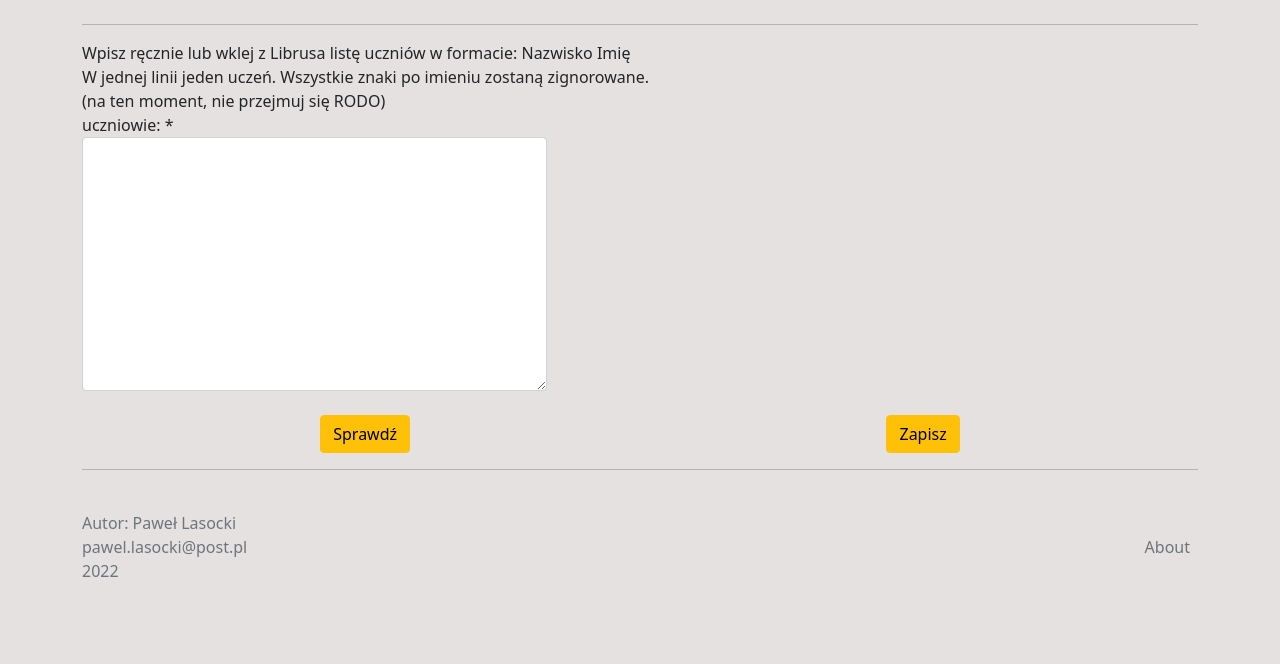
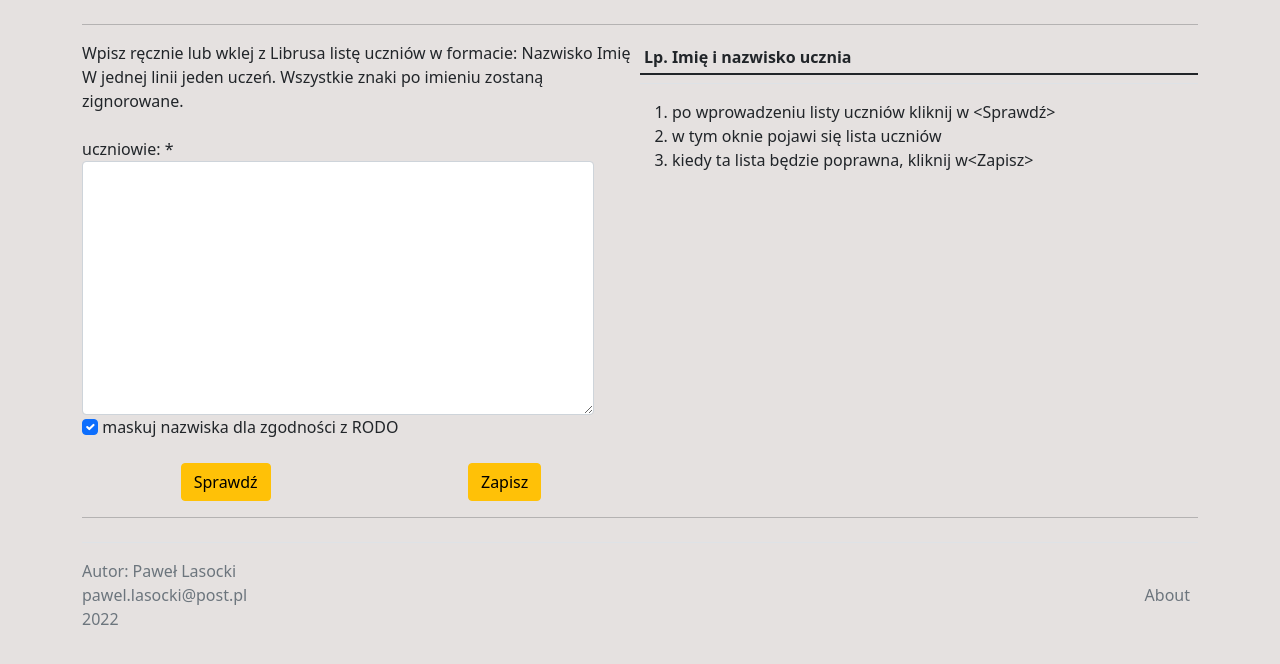
Before and after one commit to laspaw/OcenaKolezenska_django, a Django app: page /teacher/add_students/12 in a window 1280 px wide. Shown: the part 93-757 px from the top of the page. Run offline with Django 4.2, Linux system fonts and the light colour scheme; lists and menus that the app fills with data are empty; some libraries are stand-ins or nearby versions.

Commit message:
add_students 100%

```diff
--- a/teacher/forms.py
+++ b/teacher/forms.py
@@ -5,11 +5,14 @@ from .views import Semester
 
 
 class AddClassForm(forms.Form):
-    semester = forms.ChoiceField(widget=forms.Select(attrs={'class': 'form-control dropdown-toggle'}), choices=Semester.get_semester_choices(), label='wybierz semestr')
-    class_number = forms.EmailField(widget=forms.TextInput(attrs={'class': 'form-control'}), label='cyfra klasy, np: 1    :')
-    class_letter = forms.CharField(widget=forms.TextInput(attrs={'class': 'form-control'}), label='litera klasy, np: A    :')
-    school = forms.CharField(widget=forms.TextInput(attrs={'class': 'form-control'}), required=False, label='(opcjonalne) szkoła, np: ZSP Smolec')
-
+    semester = forms.ChoiceField(widget=forms.Select(attrs={'class': 'form-control dropdown-toggle'}),
+                                 choices=Semester.get_semester_choices(), label='wybierz semestr')
+    class_number = forms.EmailField(widget=forms.TextInput(attrs={'class': 'form-control', 'placeholder':'np: 1'}),
+                                    label='cyfra klasy:')
+    class_letter = forms.CharField(widget=forms.TextInput(attrs={'class': 'form-control', 'placeholder':'np: A'}),
+                                   label='litera klasy:')
+    school = forms.CharField(widget=forms.TextInput(attrs={'class': 'form-control', 'placeholder':'np: ZSP Smolec'}),
+                             required=False, label='szkoła:')
     def __init__(self, *args, **kwargs):
         super().__init__(*args, **kwargs)
         self.helper = FormHelper()
@@ -35,6 +38,8 @@ class AddClassForm(forms.Form):
 
 class AddStudentsForm(forms.Form):
     students = forms.CharField(widget=forms.Textarea(attrs={'class': 'form-control'}), label='uczniowie: ')
+    mask_lastnames = forms.BooleanField(widget=forms.CheckboxInput(attrs={'class': 'form-check-input'}),
+                                        required=False, initial=True, label='maskuj nazwiska dla zgodności z RODO')
 
     def __init__(self, *args, **kwargs):
         super().__init__(*args, **kwargs)
@@ -44,13 +49,13 @@ class AddStudentsForm(forms.Form):
         self.helper.layout = Layout(
             HTML('Wpisz ręcznie lub wklej z Librusa listę uczniów w formacie: Nazwisko Imię<br>'),
             HTML('W jednej linii jeden uczeń. Wszystkie znaki po imieniu zostaną zignorowane.<br>'),
-            HTML('(na ten moment, nie przejmuj się RODO)'),
+            HTML('<br>'),
 
-            Row('students', css_class='form-group col-md-5 mb-0'),
+            Row('students', css_class='form-group col-md-11 mb-0'),
+            Row('mask_lastnames'),
             HTML('<br>'),
             ButtonHolder(
                 Submit('check', 'Sprawdź', css_class='btn btn-warning'),
                 Submit('save', 'Zapisz', css_class='btn btn-warning'),
                 css_class="d-flex justify-content-around"),
-
         )
--- a/teacher/templates/teacher/add_students.html
+++ b/teacher/templates/teacher/add_students.html
@@ -2,8 +2,29 @@
 {% load static %}
 {% load crispy_forms_tags %}
 {% block content %}
-    <div class="container">
-        {{ debug }}
-        {% crispy form %}
+<div class="d-flex flex-row container">
+  <div class="col-md-6">{% crispy form form.helper %}</div>
+  <div class="col-md-6">
+
+        <table class="table table-sm">
+          <thead>
+            <tr>
+                <th style="width: 5%">
+                   Lp. Imię i nazwisko ucznia
+                </th>
+            </tr>
+          </thead>
+          <tbody>
+                <tr>
+                  <td></td>
+                </tr>
+          </tbody>
+        </table>
+        <ol>
+            {% for student in review_students_list %}
+                <li>{{ student }}</li>
+            {% endfor %}
+        </ol>
     </div>
+</div>
 {% endblock %}
--- a/teacher/views.py
+++ b/teacher/views.py
@@ -1,6 +1,6 @@
 from django.shortcuts import render, redirect
 from django.http import HttpResponse
-from .models import Class, Semester
+from .models import Class, Semester, Student
 from .forms import *
 
 
@@ -32,13 +32,21 @@ def add_class(request):
 
 
 def add_students(request, class_id):
-    debug = ''
-    form = AddStudentsForm()
+    review_students_text = ''
+    review_students_list = ['po wprowadzeniu listy uczniów kliknij w <Sprawdź>',
+                            'w tym oknie pojawi się lista uczniów',
+                            'kiedy ta lista będzie poprawna, kliknij w<Zapisz>',
+                            ]
     if request.method == "POST":
-        debug = request.POST['students']
+        form = AddStudentsForm(data=request.POST)
+        review_students_text = request.POST['students']
+        review_students_list = Student.cleanup_and_convert_review_students_text_to_list(
+            review_students_text, request.POST.get('mask_lastnames', False))
         if 'save' in request.POST:
             return redirect('teacher:show_class', class_id=class_id)
-    return render(request, "teacher/add_students.html", {"form": form, 'debug': debug})
+    else:
+        form = AddStudentsForm()
+    return render(request, "teacher/add_students.html", {"form": form, 'review_students_list': review_students_list})
 
 
 def show_class(request, class_id):
```
Also changed, not shown: teacher/models.py (+14 -0 lines), teacher/templates/teacher/show_class.html (+4 -4 lines), db.sqlite3.
